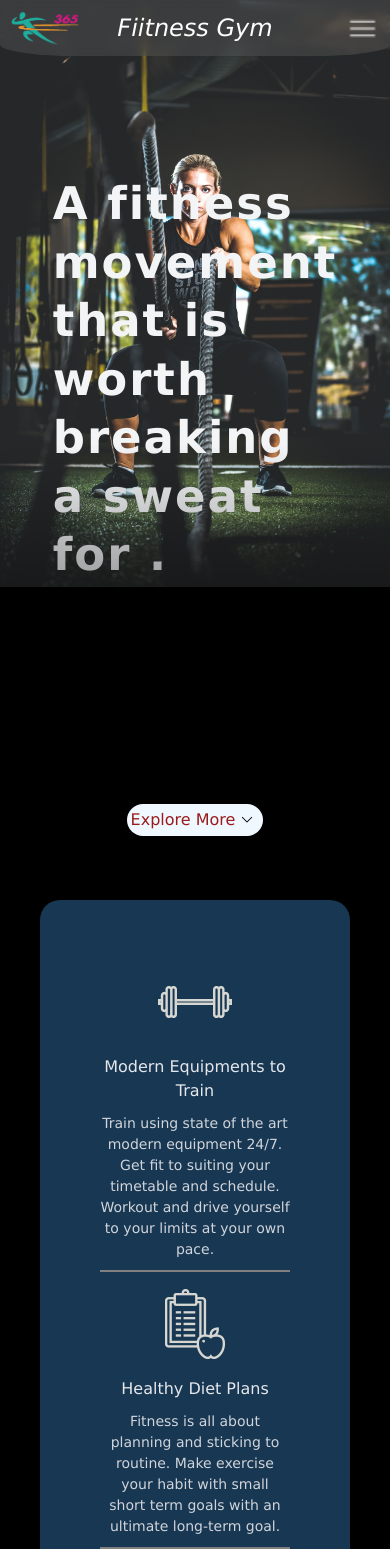
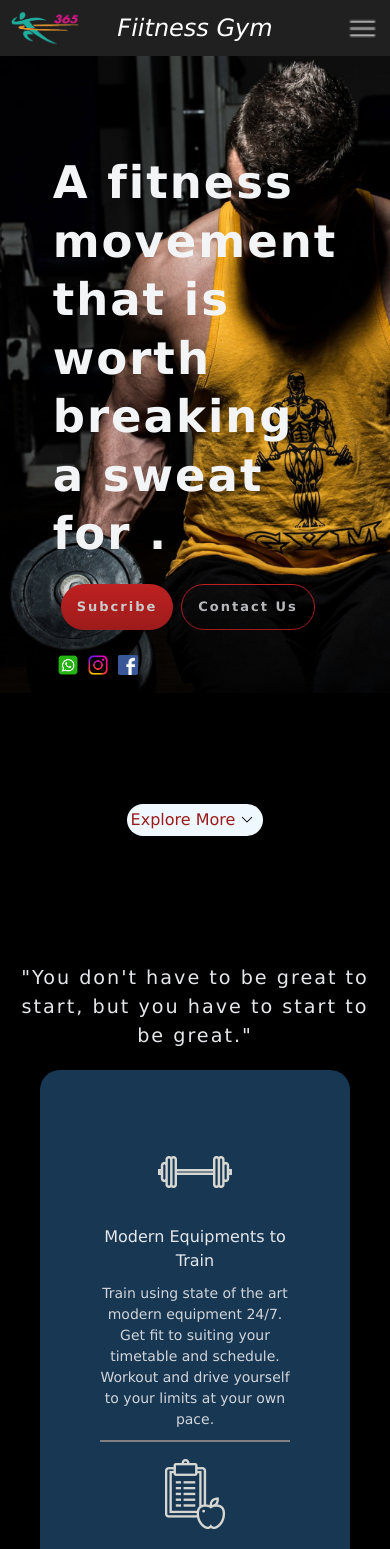
Before and after one commit to PRASHANTKUMAR0107/Fiitness_gym, a React (Create React App) app: page / in a window 390 px wide. Shown: the top 1549 px of the page. Built offline with nearby package versions, Linux system fonts and the light colour scheme.

Commit message:
main-buttons

```diff
--- a/src/App.css
+++ b/src/App.css
@@ -1,3 +1,3 @@
 *{
-    font-family: Verdana, Geneva, Tahoma, sans-serif;
+    font-family:'Lucida Sans', 'Lucida Sans Regular', 'Lucida Grande', 'Lucida Sans Unicode', Geneva, Verdana, sans-serif
 }
--- a/src/components/Home.jsx
+++ b/src/components/Home.jsx
@@ -6,6 +6,7 @@ import hero3 from "./static/images/hero_3.png";
 import explore_more from "./static/images/3.png";
 import about_gymimg from "./static/images/6.jpg";
 import insta from "./static/images/insta.png"
+import wa from "./static/images/wa.png"
 import fb from "./static/images/fb.png"
 
 import $ from 'jquery';
@@ -15,7 +16,7 @@ $(window).scroll(function(){
       .css("background-size", (100 + 100 * $(window).scrollTop() / 500) + "%");
   } else {
     $("main")
-      .css("background-size", (120 + 100 * $(window).scrollTop() / 500) + "%");
+      .css("background-size", (100 + 100 * $(window).scrollTop() / 500) + "%");
   }
     $(".logo_main")
       .css("margin-top",(0 + 100 * $(window).scrollTop() / 250) + "%");
@@ -32,10 +33,33 @@ const Home = () => {
     <div className="all">
     <main>
         <img className="logo_main" src={logo} alt="loading ..." />
-        <p className="main_text text-7xl text-gray-100">A fitness movement that is worth breaking a sweat for .</p>
-        <div className="btn explore_more text-red-800"><button className="rounded-full p-1"> Explore More <span> <img src={explore_more} alt="" /> </span> </button></div>
+        <div>
+        <p className="main_text text-7xl text-gray-100">A fitness movement that is worth breaking a sweat for .
+          <span className="flex my-5">
+            <button className="bg-red-600 mx-2 hover:bg-red-700 text-white font-bold py-2 px-4 text-xl rounded-full">Subcribe</button>
+            <button className="bg-transparent hover:bg-red-600 text-gray-200 font-semibold hover:text-white py-2 px-4 border border-red-600 hover:border-transparent text-xl rounded-full">Contact Us</button>
+          </span>
+        </p>
+        <div className="social_media_main">
+          <a href="https://www.instagram.com/">
+            <img className="social_media_main_img" src={wa} alt="" />
+          </a>
+          <a href="https://www.instagram.com/">
+            <img className="social_media_main_img" src={insta} alt="" />
+          </a>
+          <a href="facebook.com">
+            <img className="social_media_main_img" src={fb} alt="" />
+          </a>
+          </div>
+          </div>
+        <div className="btn explore_more text-red-800"><button className="rounded-full p-1"> <a href="#content"> Explore More </a> <span> <img src={explore_more} alt="" /> </span> </button></div>
     </main>
-    <div className="content">
+    <div id="content" className="content">
+      <div className="motivation">
+        <p>
+        "You don't have to be great to start, but you have to start to be great."
+        </p>
+      </div>
       <div className="hero ">
         <div className="hero_items">
           <img className="hero_img" src={hero1} alt="loading ..." />
--- a/src/components/static/Footer.css
+++ b/src/components/static/Footer.css
@@ -1,13 +1,9 @@
 footer{
     z-index: -2;
     min-height: 50vh;
-    background-color: #2d3e4e;
-    /* padding: 20px; */
+    background-color: rgb(32, 32, 32);
 }
 
 .footer_section{
-    background-color: #cbe4de14;
     min-height: 50vh;
-    /* filter: blur(5px); */
-    z-index: 2;
 }
--- a/src/components/static/Home/Home.css
+++ b/src/components/static/Home/Home.css
@@ -13,7 +13,7 @@ main{
     overflow: hidden;
 }
 main::before{
-    z-index: 2000;
+    z-index: 10;
     bottom: 0%;
     content: '';
     position: absolute;
@@ -32,14 +32,14 @@ main::before{
     z-index: 5;
     background-color: rgba(0, 0, 0, 0.797);
     min-height: 150vh;
-    padding: 20px;
+    padding: 60px;
 }
 .explore_more{
     position: absolute;
     bottom: 1%;
     width: 100%;
     text-align: center;
-    z-index: 10000;
+    z-index: 15;
     display: flex;
     justify-content: center;
 }
@@ -47,10 +47,16 @@ main::before{
     display: flex;
     background-color: aliceblue;
 }
+.motivation{
+    text-align: center;
+    font-size: larger;
+    letter-spacing: 2px;
+}
 .hero{
     background-color: #183752;
     margin: 15px;
-    margin-top: 30px;
+    margin-top: 40px;
+    margin-bottom: 60px;
     padding: 60px;
     display: grid;
     grid-template-columns: repeat(3,1fr);
@@ -90,7 +96,8 @@ main::before{
     grid-gap: 20px;
     grid-template-columns: repeat(2,1fr);
     margin: 15px;
-    margin-top: 35px;
+    margin-top: 40px;
+    margin-bottom: 60px;
     padding: 60px;
     background-color: #183752;
     border-radius: 20px;
@@ -117,11 +124,25 @@ main::before{
     height: 20px;
     margin-right: 5px;
 }
+.social_media_main{
+    position: absolute;
+    bottom: 3%;
+    margin-left: 20px;
+    padding:5px;
+    z-index: 15;
+    left: 0%;
+}
+.social_media_main_img{
+    height: 20px;
+    margin-bottom: 10px;
+    margin-right: 10px;
+}
+
 @media only screen and (max-width:800px){
     main{
         background-image: url(../images/5.jpg);
         background-size: cover;
-        height: 90vh;
+        height: 100vh;
     }
     .main_text{
         font-size: 45px;
@@ -129,8 +150,14 @@ main::before{
         letter-spacing: 2px;
         line-height: 1.3;
     }
+    .main_text button{
+        font-size:small;
+    }
     .logo_main{
         visibility: hidden;
+    }
+    .content{
+        padding: 20px;
     }
     .hero{
         grid-template-columns: repeat(1,1fr);
@@ -153,6 +180,11 @@ main::before{
         font-size: 72px;
     }
     main::before{
-        height: 400px;
+        height: 300px;
+    }
+    .social_media_main{
+        display: flex;
+        position: relative;
+        margin-left: 0%;
     }
 }
--- a/src/components/static/nav.css
+++ b/src/components/static/nav.css
@@ -6,7 +6,7 @@ nav{
     padding: 10px;
     display: grid;
     grid-template-columns: repeat(3,1fr);
-    font-size:larger;
+    font-size:medium;
     text-decoration: none;
     align-items: center;
 }
@@ -59,10 +59,7 @@ nav{
 @media only screen and (max-width: 600px) {
     nav{
         grid-template-columns: repeat(1,1fr);
-        background-color:rgba(101, 101, 101, 0.349);
-        border-bottom-left-radius: 20%;
-        border-bottom-right-radius: 20%;
-        /* border-bottom: rgba(255, 255, 255, 0.125) solid; */
+        background-color: rgb(32, 32, 32);
         font-size: xx-large;
         backdrop-filter: blur(5px);
     }
@@ -78,6 +75,7 @@ nav{
     .items_list{
         justify-self: flex-end;
         margin-right: 10px;
+        font-size: 25px;
     }
     .menu_icon{
         z-index: 10000;
@@ -89,6 +87,7 @@ nav{
         position: absolute;
         grid-template-columns: repeat(1,1fr);
         padding: 5px;
+        font-size: 25px;
     }
     .header{
         display: grid;
```
Also changed, not shown: src/components/static/images/5.jpg, src/components/static/images/wa.png (added).
